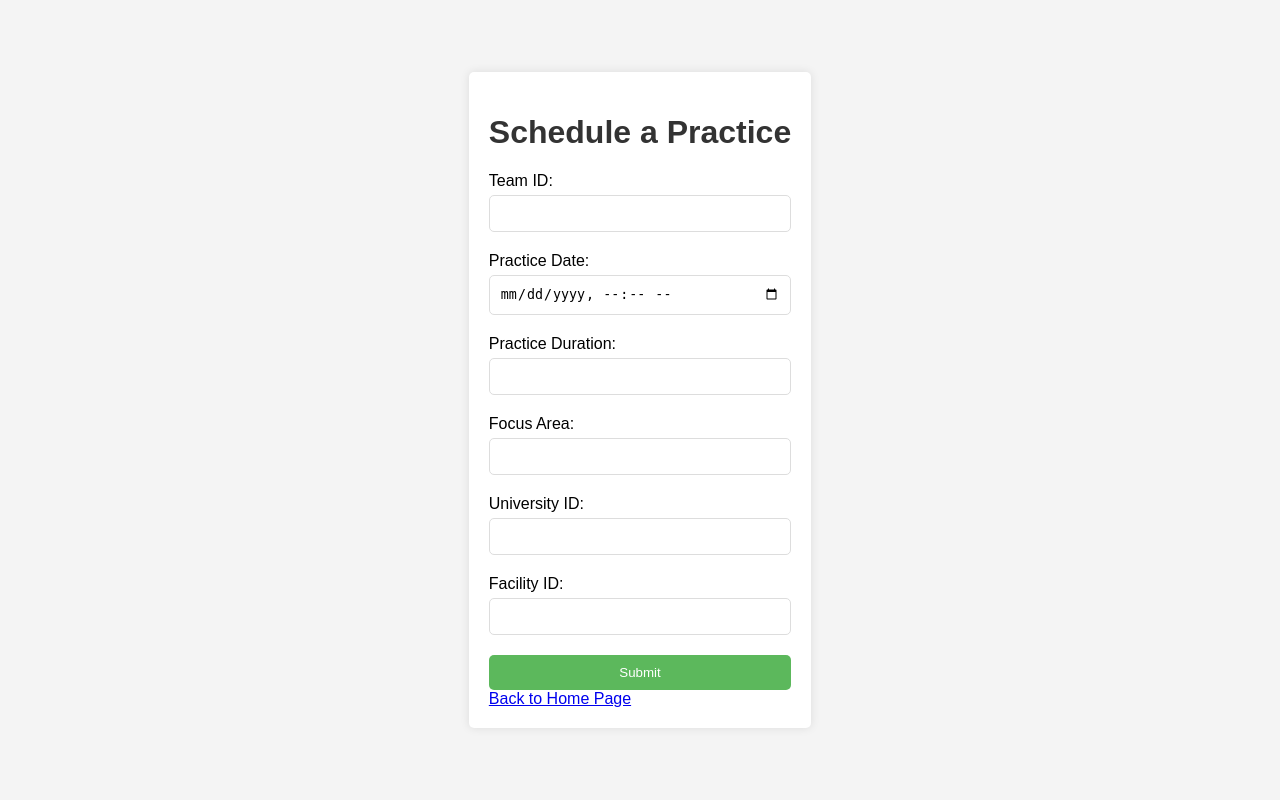
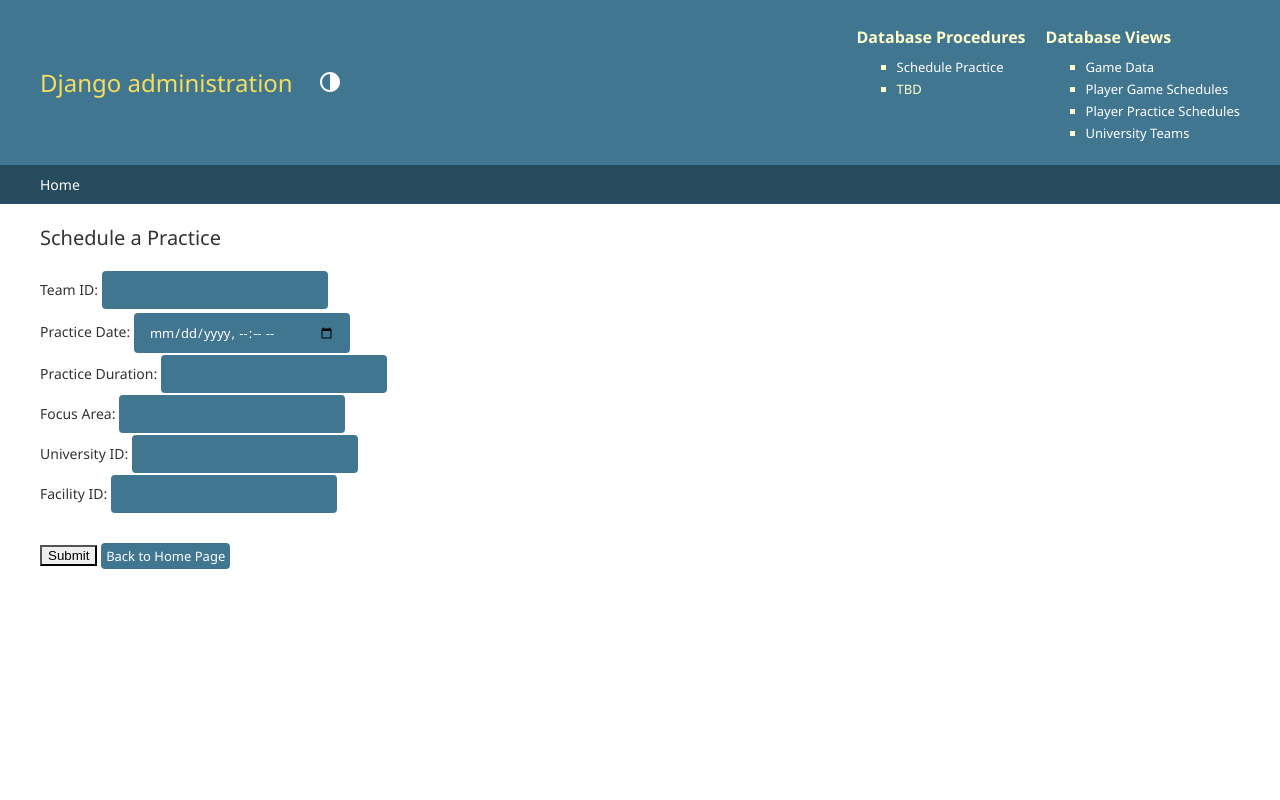
Before and after one commit to Himavanth2211/Databall, a Django app: page /schedule_practice_view/ in a window 1280 px wide. Run offline with Django 5.2, Linux system fonts and the light colour scheme.

Commit message:
added new files

```diff
--- a/databall/urls.py
+++ b/databall/urls.py
@@ -16,8 +16,9 @@
 """
 from django.contrib import admin
 from django.urls import path, include
+from databall_app import views
 
 urlpatterns = [
     path('admin/', admin.site.urls),
-path('', include('databall_app.urls')),
+    path('', include('databall_app.urls')),
 ]
--- a/databall_app/templates/admin/base_site.html
+++ b/databall_app/templates/admin/base_site.html
@@ -1,12 +1,23 @@
 {% extends "admin/base_site.html" %}
 
-{% block nav-sidebar %}
+{% block nav-global %}
     {{ block.super }}
-    <div class="sidebar-module">
-        <h2>Procedures</h2>
-        <ul>
-            <li><a href="{% url 'schedule_practice_view' %}">Schedule Practice</a></li>
-
-        </ul>
+    <div style="display: flex; justify-content: space-between; align-items: flex-start;">
+        <div class="sidebar-module" style="margin-right: 20px;"> <!-- Adjust the margin as needed -->
+            <h2>Database Procedures</h2>
+            <ul>
+                <li><a href="{% url 'schedule_practice_view' %}">Schedule Practice</a></li>
+                <li>TBD</li>
+            </ul>
+        </div>
+        <div class="sidebar-module">
+            <h2>Database Views</h2>
+            <ul>
+                <li><a href="{% url 'game_data_view' %}">Game Data</a></li>
+                <li><a href="{% url 'player_game_schedule_view' %}">Player Game Schedules</a></li>
+                <li><a href="{% url 'player_practice_schedule_view' %}">Player Practice Schedules</a></li>
+                <li><a href="{% url 'university_teams_view' %}">University Teams</a></li>
+            </ul>
+        </div>
     </div>
 {% endblock %}
--- /dev/null
+++ b/databall_app/templates/admin/schedule_practice.html
@@ -0,0 +1,52 @@
+{% extends "admin/base_site.html" %}
+
+{% block content %}
+    <div class="custom-form-container">
+        <form method="post" class="submit-row">
+            {% csrf_token %}
+            <fieldset class="module aligned">
+                <h1>Schedule a Practice</h1>
+                <div class="form-row field-TeamID">
+                    <div>
+                        <label for="id_TeamID">Team ID:</label>
+                        {{ form.TeamID }}
+                    </div>
+                </div>
+                <div class="form-row field-PracticeDate">
+                    <div>
+                        <label for="id_PracticeDate">Practice Date:</label>
+                        {{ form.PracticeDate }}
+                    </div>
+                </div>
+                <div class="form-row field-PracticeDuration">
+                    <div>
+                        <label for="id_PracticeDuration">Practice Duration:</label>
+                        {{ form.PracticeDuration }}
+                    </div>
+                </div>
+                <div class="form-row field-FocusArea">
+                    <div>
+                        <label for="id_FocusArea">Focus Area:</label>
+                        {{ form.FocusArea }}
+                    </div>
+                </div>
+                <div class="form-row field-UniversityID">
+                    <div>
+                        <label for="id_UniversityID">University ID:</label>
+                        {{ form.UniversityID }}
+                    </div>
+                </div>
+                <div class="form-row field-FacilityID">
+                    <div>
+                        <label for="id_FacilityID">Facility ID:</label>
+                        {{ form.FacilityID }}
+                    </div>
+                </div>
+            </fieldset>
+            <div class="submit-row">
+                <button type="submit" class="default">Submit</button>
+                <a href="{% url 'admin:index' %}" class="button">Back to Home Page</a>
+            </div>
+        </form>
+    </div>
+{% endblock %}
--- a/databall_app/templates/schedule_practice.html
+++ /dev/null
@@ -1,90 +0,0 @@
-
-<!DOCTYPE html>
-<html lang="en">
-<head>
-    <meta charset="UTF-8">
-    <title>Schedule Practice</title>
-    <style>
-        body {
-            font-family: Arial, sans-serif;
-            background-color: #f4f4f4;
-            margin: 0;
-            padding: 0;
-            display: flex;
-            justify-content: center;
-            align-items: center;
-            height: 100vh;
-        }
-        form {
-            background-color: #fff;
-            padding: 20px;
-            border-radius: 5px;
-            box-shadow: 0 0 10px rgba(0, 0, 0, 0.1);
-        }
-        h1 {
-            color: #333;
-            text-align: center;
-        }
-        .form-group {
-            margin-bottom: 10px;
-        }
-        label {
-            display: block;
-            margin-bottom: 5px;
-        }
-        input, select, textarea {
-            width: 100%;
-            padding: 10px;
-            margin-bottom: 10px;
-            border: 1px solid #ddd;
-            border-radius: 5px;
-            box-sizing: border-box;
-        }
-        button[type="submit"] {
-            background-color: #5cb85c;
-            color: white;
-            padding: 10px 15px;
-            border: none;
-            border-radius: 5px;
-            cursor: pointer;
-            width: 100%;
-        }
-        button[type="submit"]:hover {
-            background-color: #4cae4c;
-        }
-    </style>
-</head>
-<body>
-    <form method="post">
-        <h1>Schedule a Practice</h1>
-        {% csrf_token %}
-        <div class="form-group">
-            {{ form.TeamID.label_tag }}
-            {{ form.TeamID }}
-        </div>
-        <div class="form-group">
-            {{ form.PracticeDate.label_tag }}
-            {{ form.PracticeDate }}
-        </div>
-        <div class="form-group">
-            {{ form.PracticeDuration.label_tag }}
-            {{ form.PracticeDuration }}
-        </div>
-        <div class="form-group">
-            {{ form.FocusArea.label_tag }}
-            {{ form.FocusArea }}
-        </div>
-        <div class="form-group">
-            {{ form.UniversityID.label_tag }}
-            {{ form.UniversityID }}
-        </div>
-        <div class="form-group">
-            {{ form.FacilityID.label_tag }}
-            {{ form.FacilityID }}
-        </div>
-        <button type="submit">Submit</button>
-        <a href="{% url 'admin:index' %}">Back to Home Page</a>
-    </form>
-
-</body>
-</html>
--- a/databall_app/urls.py
+++ b/databall_app/urls.py
@@ -1,6 +1,10 @@
 from django.urls import path
-from .views import schedule_practice_view
+from .views import schedule_practice_view, game_data_view, player_practice_schedule_view, player_game_schedule_view, university_teams_view
 
 urlpatterns = [
     path('schedule_practice_view/', schedule_practice_view, name='schedule_practice_view'),
+    path('game_data_view/', game_data_view, name='game_data_view'),
+    path('player_game_schedule_view/', player_game_schedule_view, name='player_game_schedule_view'),
+    path('player_practice_schedule_view/', player_practice_schedule_view, name='player_practice_schedule_view'),
+    path('university_teams_view/', university_teams_view, name='university_teams_view'),
 ]
--- a/databall_app/views.py
+++ b/databall_app/views.py
@@ -4,6 +4,7 @@
 from django.urls import reverse
 from .forms import SchedulePracticeForm
 from django.db import connection
+from .models import GameData, PlayerGameSchedule, PlayerPracticeSchedule, UniversityTeams
 
 
 def schedule_practice_view(request):
@@ -37,4 +38,20 @@
             return HttpResponse(f"<script>alert('{alert_message}'); window.location.href='{form_url}';</script>")
     else:
         form = SchedulePracticeForm()
-    return render(request, "schedule_practice.html", {"form": form})
+    return render(request, "admin/schedule_practice.html", {"form": form})
+
+def game_data_view(request):
+    data = GameData.objects.all()
+    return render(request, 'admin/view_game_data.html', {'data': data})
+
+def player_game_schedule_view(request):
+    schedule = PlayerGameSchedule.objects.all()
+    return render(request, 'admin/view_player_game_schedule.html', {'schedule': schedule})
+
+def player_practice_schedule_view(request):
+    schedule = PlayerPracticeSchedule.objects.all()
+    return render(request, 'admin/view_player_practice_schedule.html', {'schedule': schedule})
+
+def university_teams_view(request):
+    teams = UniversityTeams.objects.all()
+    return render(request, 'admin/view_university_teams.html', {'teams': teams})
--- a/requirements.txt
+++ b/requirements.txt
@@ -1,4 +1,3 @@
-#cx_Oracle
-#uvicorn
+cx_Oracle
 django
 djangorestframework
```
Also changed, not shown: Raw SQL/PlayerCoachView.sql (deleted, +0 -33 lines), databall_app/admin.py (+32 -1 lines), databall_app/models.py (+44 -0 lines), databall_app/templates/admin/view_game_data.html (added, +33 -0 lines), databall_app/templates/admin/view_player_game_schedule.html (added, +29 -0 lines), databall_app/templates/admin/view_player_practice_schedule.html (added, +29 -0 lines), databall_app/templates/admin/view_university_teams.html (added, +23 -0 lines).
